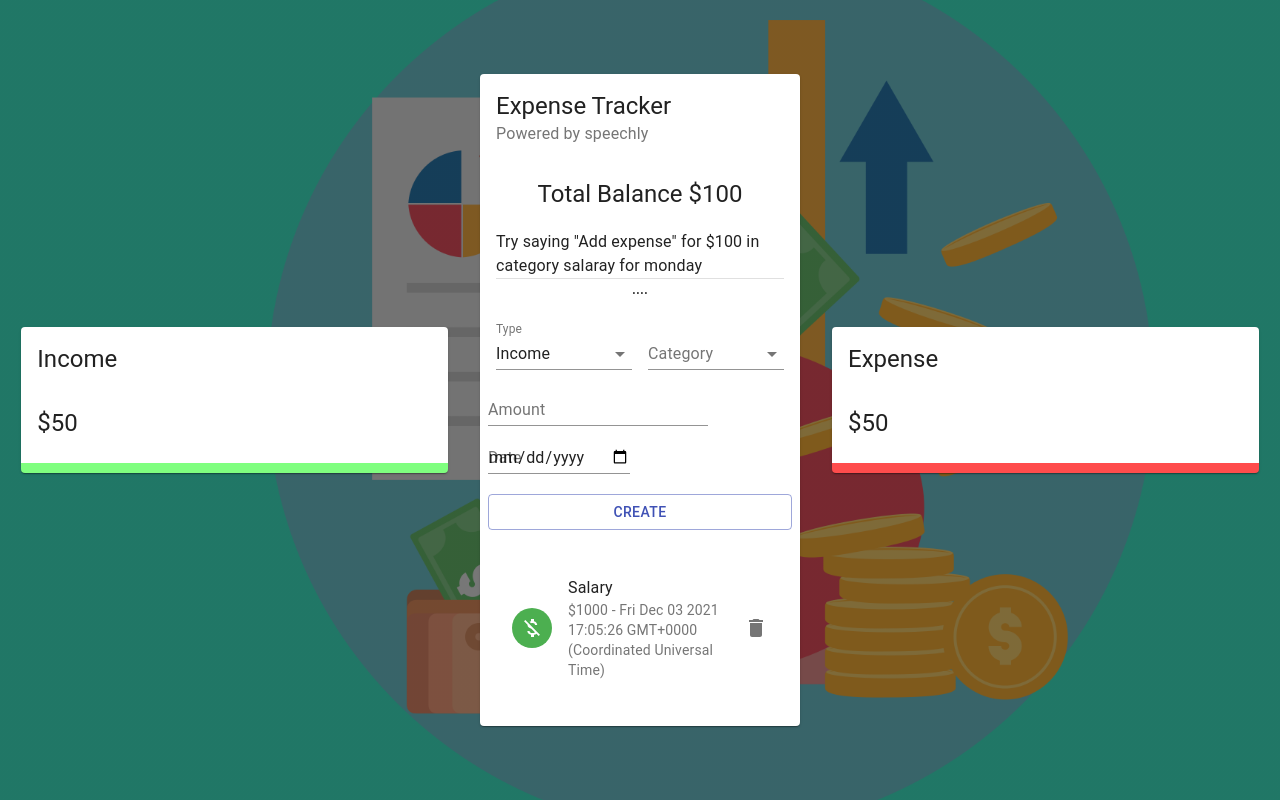
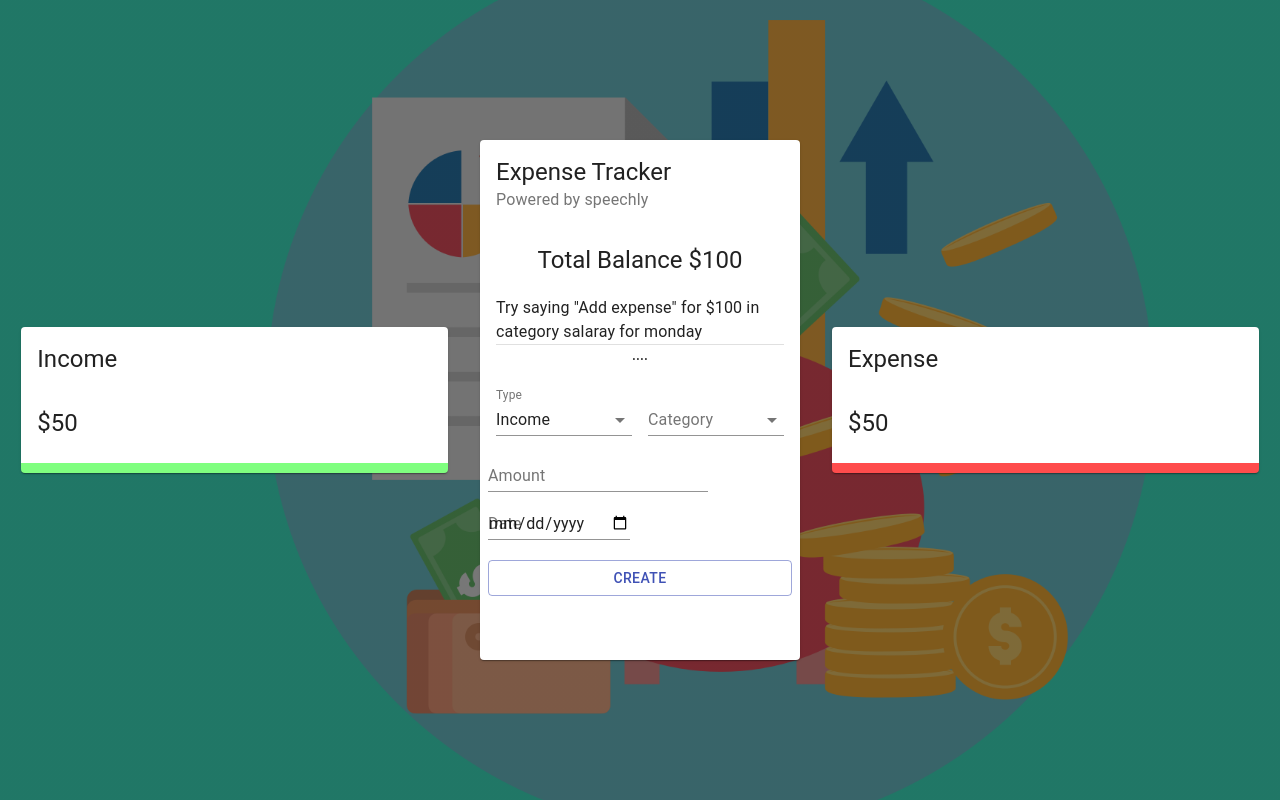
Before and after one commit to Magesh16/Outgos-Eye, a React (Create React App) app: page / in a window 1280 px wide. Built offline with nearby package versions, Linux system fonts and the light colour scheme.

Commit message:
Add delete functionality

```diff
--- a/src/components/Main/List/List.jsx
+++ b/src/components/Main/List/List.jsx
@@ -7,10 +7,8 @@
 import useStyles from './styles'
 const List = () =>{
     const classes = useStyles();
-    const {deleteTransaction} = useContext(ExpenseTrackerContext);
-    const transactions =[
-        {id:1, type:'Income', category:'Salary', amount:'$1000', date:new Date()},
-    ];
+    const {deleteTransaction,transactions} = useContext(ExpenseTrackerContext);
+
     return (
         <MUIList dense={false} className={classes.list}>
             {transactions.map(transaction => (
@@ -23,7 +21,7 @@
                         </ListItemAvatar>
                         <ListItemText primary={transaction.category} secondary={`${transaction.amount} - ${transaction.date}`} />
                         <ListItemSecondaryAction>
-                            <IconButton edge="end" aria-label="delete" onClick="">
+                            <IconButton edge="end" aria-label="delete" onClick={()=>deleteTransaction(transaction.id)}>
                                 <Delete />
                             </IconButton>
                         </ListItemSecondaryAction>
--- a/src/context/context.js
+++ b/src/context/context.js
@@ -19,13 +19,14 @@
             payload: transaction
         });
     }
-    console.group(transactions);
+
 
 
     return (
         <ExpenseTrackerContext.Provider value={{
             deleteTransaction,
             addTransaction,
+            transactions
         }}>
             {children}
         </ExpenseTrackerContext.Provider>
```
